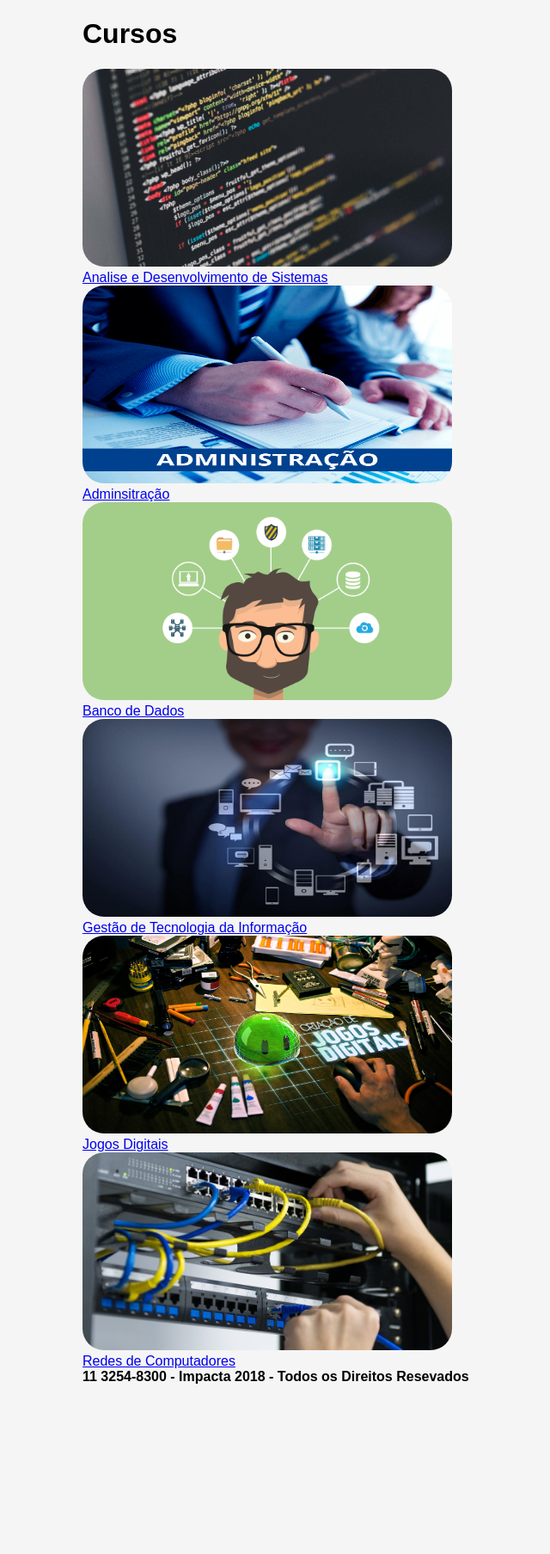
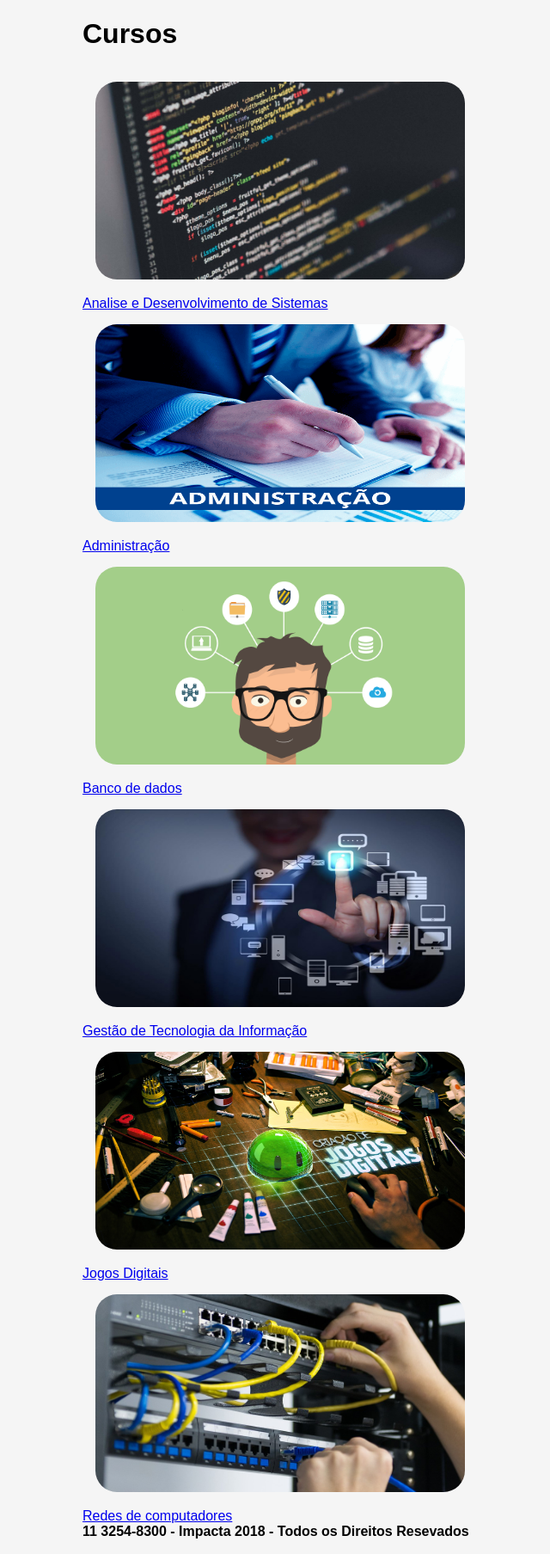
Before and after one commit to HCrew/HCrew, a Django app: page /cursos/ in a window 1280 px wide. Shown: the part 130-1937 px from the top of the page at 86% size, without its empty margins (32-672 px from the left). Before the commit the page ends 1739 px from the top, so only its background shows below. Run offline with Django 3.2, Linux system fonts and the light colour scheme.

Commit message:
alteracao layoute cursos.html

```diff
--- a/core/templates/core/cursos.html
+++ b/core/templates/core/cursos.html
@@ -10,41 +10,45 @@
   </head>
   <body>
         <h1>Cursos</h1>
-
-          <div class="Cursos">
+        <div class="cursos">
+                <div class="cursosImg">
                     <img src="{% static "images/analise-desenvolvimento-sistemas.jpg" %}" alt="Curso Analie e Desenvolvimento de Sistemas">
 
                 </div>
                 <a href="{% url 'core:detalhesCurso' %}">Analise e Desenvolvimento de Sistemas</a>
 
-            <div class="Cursos">
+                <div class="cursosImg">
                     <img src="{% static "images/administracao.png" %}" alt="Curso administração">
                 </div>
-            <a href="#">Adminsitração</a>
 
-            <div class="Cursos">
+                <a href="{% url 'core:detalhesCurso' %}">Administração</a>
+
+                <div class="cursosImg">
                     <img src="{% static "images/banco-de-dados.png" %}" alt="Curso Banco de Dados">
                 </div>
-            <a href="#">Banco de Dados</a>
 
-            <div class="Cursos">
+                <a href="{% url 'core:detalhesCurso' %}">Banco de dados</a>
+
+                <div class="cursosImg">
                     <img src="{% static "images/gti.jpg" %}" alt="Curso Gestão de Tecnologia da Informação">
                 </div>
-            <a href="#">Gestão de Tecnologia da Informação</a>
 
+                <a href="{% url 'core:detalhesCurso' %}">Gestão de Tecnologia da Informação</a>
 
-            <div class="Cursos">
+                <div class="cursosImg">
                     <img src="{% static "images/jogos-digitais.jpg" %}" alt="Curso Jogos Digitais">
                 </div>
-            <a href="#">Jogos Digitais</a>
 
+                <a href="{% url 'core:detalhesCurso' %}">Jogos Digitais</a>
 
-            <div class="Cursos">
+                <div class="cursosImg">
                     <img src="{% static "images/redes-computadores.jpg" %}" alt="Curso Redes de computadores">
                 </div>
-            <a href="#">Redes de Computadores</a>
+
+                <a href="{% url 'core:detalhesCurso' %}">Redes de computadores</a>
 
                 <br>
+        </div>
     </div>
   </body>
 </html>
--- a/static/css/global.css
+++ b/static/css/global.css
@@ -180,10 +180,9 @@ margin: 20px;
 }
 
 /*END OF STYLES FOR FORM_NOVO_CURSO*/
-.Cursos img{
+.cursosImg img{
     width: 430px;
     height: 230px;
     border-radius: 25px;
-    /*float: left;
-    padding: 15px;*/
+    margin: 15px;
 }
```
Lines whose indentation alone changed are shown as unchanged.
